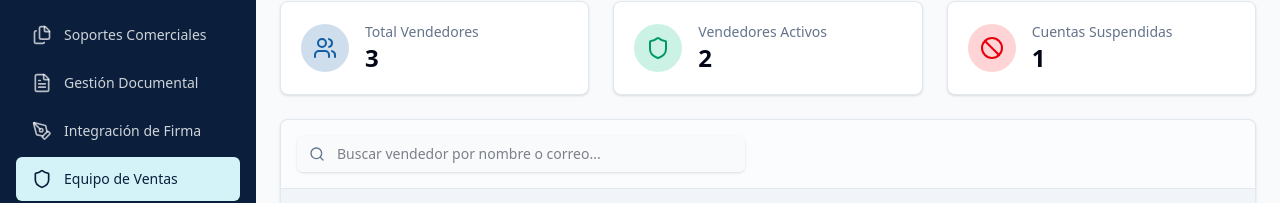
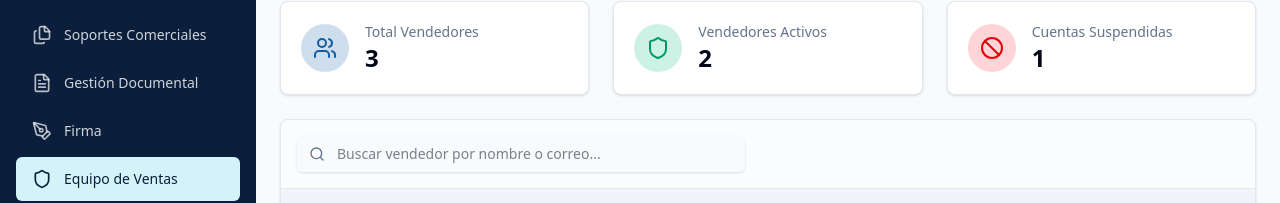
Before and after one commit to DiegoRozo23/demo-ectax, a Next.js app: page /dashboard/equipo in a window 1280 px wide. Shown: the part 171-374 px from the top of the page. Built offline with nearby package versions, Linux system fonts and the light colour scheme.

Commit message:
Fix layout useSearchParams missing Suspense boundary

```diff
--- a/app/dashboard/layout.tsx
+++ b/app/dashboard/layout.tsx
@@ -1,6 +1,6 @@
 "use client";
 
-import { createContext, useContext, useState, useEffect } from "react";
+import { createContext, useContext, useState, useEffect, Suspense } from "react";
 import Link from "next/link";
 import { usePathname, useSearchParams } from "next/navigation";
 import {
@@ -17,28 +17,32 @@ import {
 export const RoleContext = createContext<{ role: string; setRole: (v: string) => void }>({ role: "Admin", setRole: () => { } });
 export function useRole() { return useContext(RoleContext); }
 
+function SearchParamsHandler({ setRole }: { setRole: (v: string) => void }) {
+    const searchParams = useSearchParams();
+    useEffect(() => {
+        const queryRole = searchParams.get('role');
+        if (queryRole === 'Admin' || queryRole === 'Vendedor') {
+            setRole(queryRole);
+        }
+    }, [searchParams, setRole]);
+
+    return null;
+}
+
 export default function DashboardLayout({
     children,
 }: {
     children: React.ReactNode;
 }) {
     const pathname = usePathname();
-    const searchParams = useSearchParams();
     const [role, setRole] = useState("Admin");
-
-    useEffect(() => {
-        const queryRole = searchParams.get('role');
-        if (queryRole === 'Admin' || queryRole === 'Vendedor') {
-            setRole(queryRole);
-        }
-    }, [searchParams]);
 
     const navigation = [
         { name: "Resumen", shortName: "Resumen", href: "/dashboard", icon: LayoutDashboard },
         { name: "Directorio de Clientes", shortName: "Clientes", href: "/dashboard/clientes", icon: Users },
         { name: "Soportes Comerciales", shortName: "Catálogo", href: "/dashboard/catalogo", icon: Files },
         { name: "Gestión Documental", shortName: "Documentos", href: "/dashboard/documentos", icon: FileText },
-        { name: "Integración de Firma", shortName: "Firma", href: "/dashboard/firmas", icon: PenTool },
+        { name: "Firma", shortName: "Firma", href: "/dashboard/firmas", icon: PenTool },
     ];
 
     if (role === "Admin") {
@@ -47,6 +51,9 @@ export default function DashboardLayout({
 
     return (
         <RoleContext.Provider value={{ role, setRole }}>
+            <Suspense fallback={null}>
+                <SearchParamsHandler setRole={setRole} />
+            </Suspense>
             <div className="flex h-screen bg-muted flex-col md:flex-row">
                 {/* Sidebar */}
                 <div className="w-full md:w-64 bg-primary text-primary-foreground flex flex-col md:h-full shadow-lg shrink-0">
```
